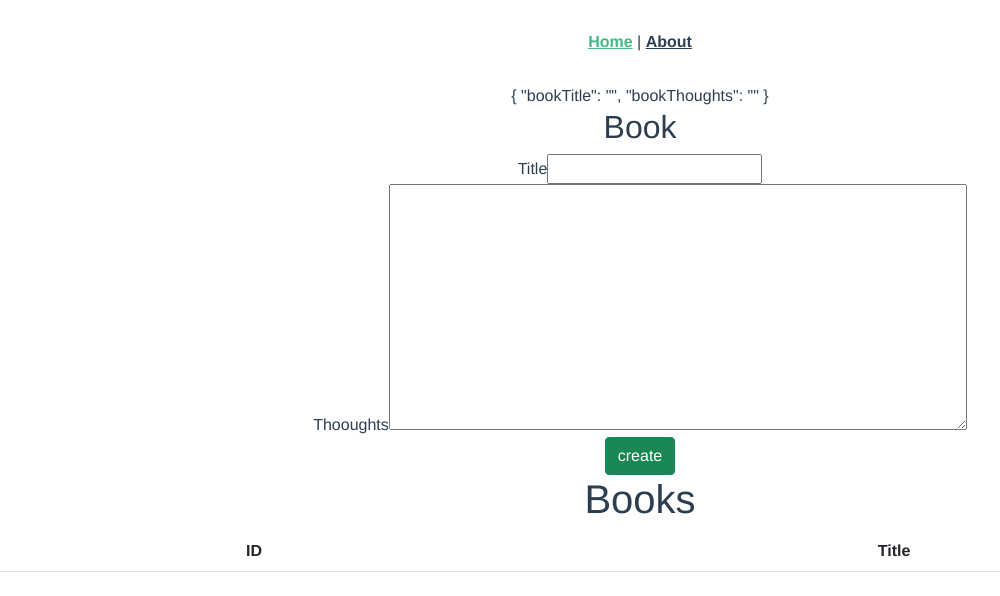
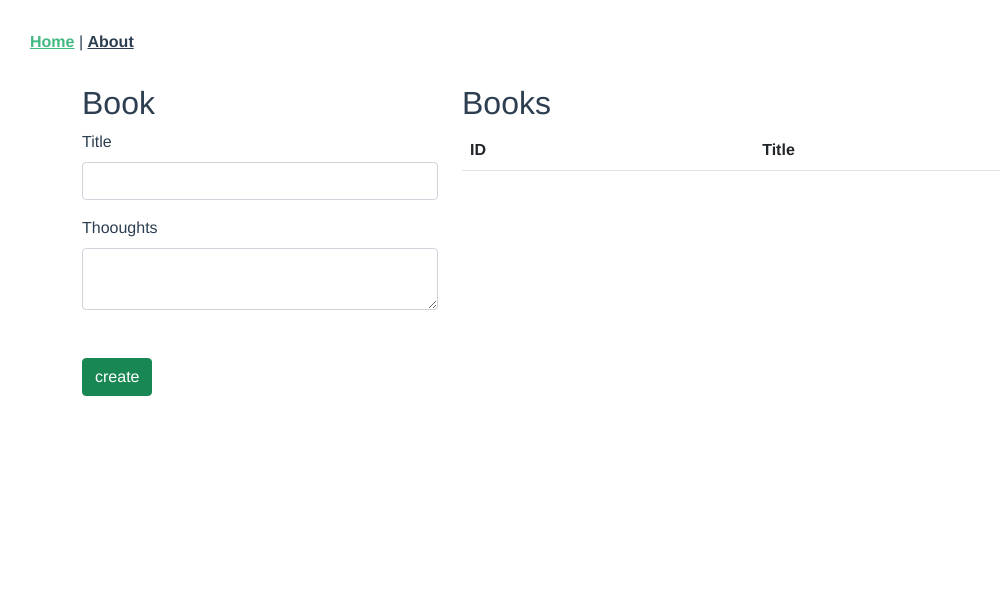
Before and after one commit to suguru-3u/vue-bookers-app, a Vue app: page / in a window 1280 px wide. Shown: the top 596 px of the page, without its empty margins (0-1000 px from the left). Built offline with nearby package versions, Linux system fonts and the light colour scheme.

Commit message:
#7 Design modification

```diff
--- a/src/App.vue
+++ b/src/App.vue
@@ -11,7 +11,7 @@
   font-family: Avenir, Helvetica, Arial, sans-serif;
   -webkit-font-smoothing: antialiased;
   -moz-osx-font-smoothing: grayscale;
-  text-align: center;
+  /* text-align: center; */
   color: #2c3e50;
 }
 
--- a/src/components/IndexBooks.vue
+++ b/src/components/IndexBooks.vue
@@ -1,5 +1,5 @@
 <template>
-  <h1>Books</h1>
+  <h2>Books</h2>
   <table class="table">
     <thead>
       <tr>
--- a/src/components/InputBookInfo.vue
+++ b/src/components/InputBookInfo.vue
@@ -1,14 +1,19 @@
 <template>
   <div>
-    {{ $data }}
     <h2>Book</h2>
-    <label for="title">Title</label>
-    <input type="text" v-model="bookTitle" /><br />
-    <label for="thought">Thooughts</label>
-    <textarea cols="60" rows="10" v-model="bookThoughts"></textarea><br />
-    <button type="button" class="btn btn-success" v-on:click="addBookInfo">
-      create</button
-    ><br />
+    <form action="">
+      <div class="md-4">
+        <label for="title" class="form-label">Title</label>
+        <input type="text" v-model="bookTitle" class="form-control" />
+      </div>
+      <div class="md-4 mt-3 mb-5">
+        <label for="thought" class="form-label">Thooughts</label>
+        <textarea v-model="bookThoughts" class="form-control"></textarea>
+      </div>
+      <button type="button" class="btn btn-success" v-on:click="addBookInfo">
+        create
+      </button>
+    </form>
   </div>
 </template>
 
@@ -18,13 +23,7 @@ import { defineComponent } from "vue";
 type bookInfo = {
   bookTitle: string;
   bookThoughts: string;
-  // bookInfoArray: bookInfoObj[];
 };
-
-// type bookInfoObj = {
-//   title: string;
-//   thooughts: string;
-// };
 
 export default defineComponent({
   name: "InputBookInfo",
@@ -32,7 +31,6 @@ export default defineComponent({
     return {
       bookTitle: "",
       bookThoughts: "",
-      // bookInfoArray: [],
     };
   },
   methods: {
--- a/src/views/Home.vue
+++ b/src/views/Home.vue
@@ -1,7 +1,13 @@
 <template>
-  <div class="home">
-    <InputBookInfo @addBookInfo="addBookInfo" />
-    <IndexBooks v-bind:bookInfoArray="bookInfoArray" />
+  <div class="container">
+    <div class="row">
+      <div class="col-md-4">
+        <InputBookInfo @addBookInfo="addBookInfo" />
+      </div>
+      <div class="col-md-8">
+        <IndexBooks v-bind:bookInfoArray="bookInfoArray" />
+      </div>
+    </div>
   </div>
 </template>
 
```
